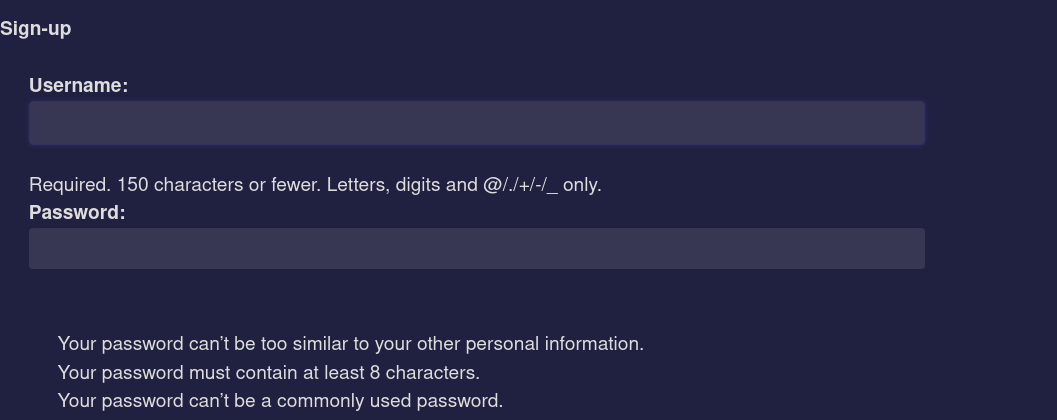
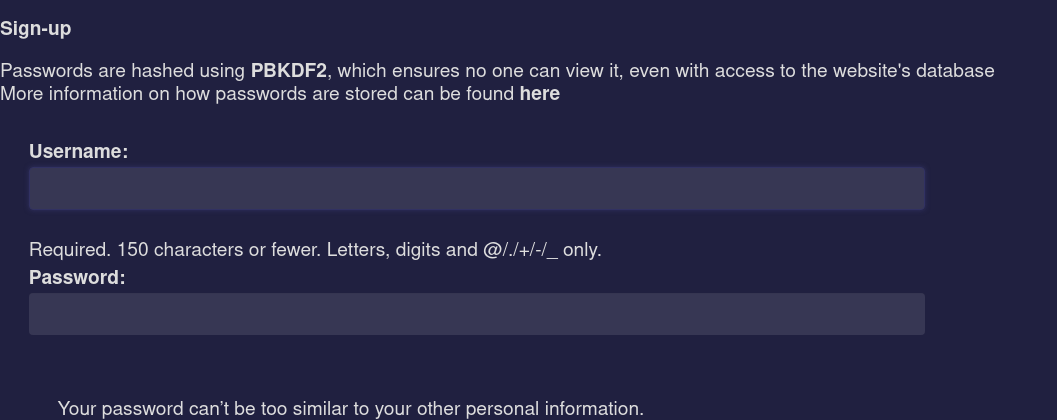
Before and after one commit to vlaya8/tagforest, a Django app: page /accounts/signup/ in a window 1280 px wide. Shown: the part 83-503 px from the top of the page, without its empty margins (0-1057 px from the left). Run offline with Django 3.2, Linux system fonts and the light colour scheme; style sheets or scripts are compiled from the project's sources; parts of the project's set-up code (start-up, migrations or seed data) failed here and were passed over.

Commit message:
Add information on how passwords are stored

```diff
--- a/tags/templates/tags/registration/signup.html
+++ b/tags/templates/tags/registration/signup.html
@@ -5,6 +5,11 @@
 {% block content %}
 
 <p><b>Sign-up</b></p>
+
+<p>
+Passwords are hashed using <a href="https://en.wikipedia.org/wiki/PBKDF2" >PBKDF2</a>, which ensures no one can view it, even with access to the website's database<br/>
+More information on how passwords are stored can be found <a href="https://docs.djangoproject.com/en/3.0/topics/auth/passwords/" >here</a>
+</p>
 
 <form method="post" class="contentForm" >
   {% csrf_token %}
```
